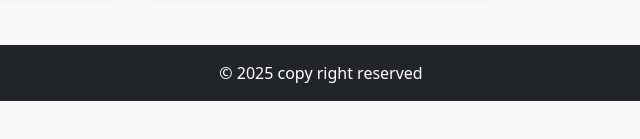
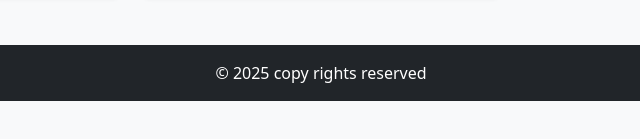
Before and after one commit to vigneshnayak31/vigneshnayak31.github.io, a plain HTML site: page projects.html in a window 1280 px wide. Shown: the part 317-456 px from the top of the page, 319-959 px from the left. Drawn offline with nearby package versions, Linux system fonts and the light colour scheme.

Commit message:
Update projects.html

```diff
--- a/projects.html
+++ b/projects.html
@@ -62,7 +62,7 @@
 
   <!-- Footer -->
   <footer class="bg-dark text-white text-center py-3 mt-5">
-    © 2025 copy right reserved
+    © 2025 copy rights reserved
   </footer>
 
   <script src="https://cdn.jsdelivr.net/npm/bootstrap@5.3.0/dist/js/bootstrap.bundle.min.js"></script>
```
